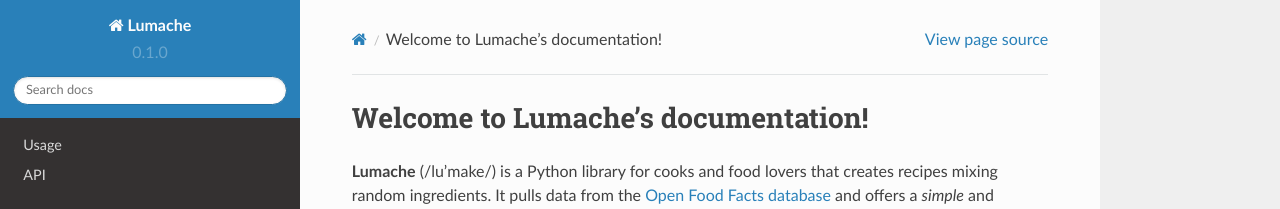
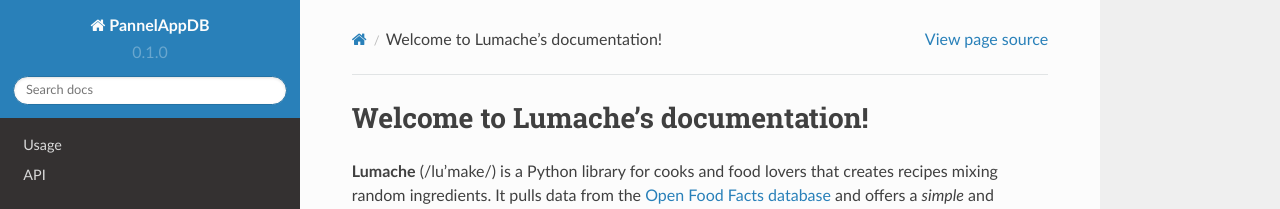
Before and after one commit to AmyGrimwood/ReadTheDocs3, a Sphinx documentation site: the page built from docs/source/index.rst, in a window 1280 px wide. Shown: the top 209 px of the page. Built offline with Sphinx 7.4.7 and the Read the Docs theme 2.0.0, drawn with Linux system fonts in a browser that asks for light colours.

Commit message:
Update conf.py

```diff
--- a/docs/source/conf.py
+++ b/docs/source/conf.py
@@ -2,7 +2,7 @@
 
 # -- Project information
 
-project = 'Lumache'
+project = 'PannelAppDB'
 copyright = '2021, Graziella'
 author = 'Graziella'
 
```
